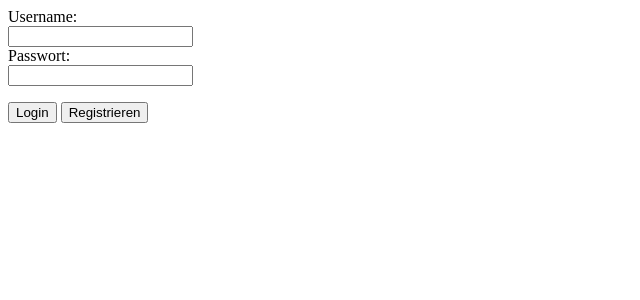
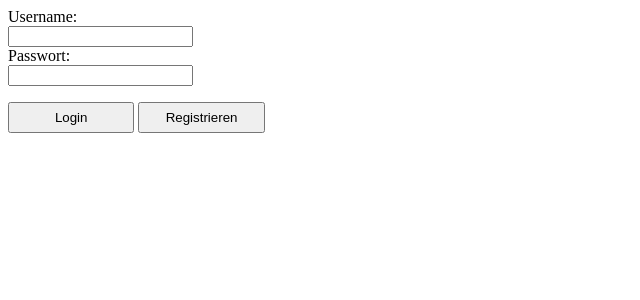
Before and after one commit to Luminouss/MultiMediaWebsite, a PHP site: page /index.html in a window 1280 px wide. Shown: the top 300 px of the page, without its empty margins (0-640 px from the left). Run offline with PHP 8.4, Linux system fonts and the light colour scheme.

Commit message:
angefangen mit dem mainstylesheet

```diff
--- a/styles/mainstyle.css
+++ b/styles/mainstyle.css
@@ -1,7 +1,8 @@
 /*TODO:Style fuer Standart Login Feld erstellen */
 
 .loginbuttons {
-
+    width:10%;
+    height:4%;
 }
 .logintext{
 
```
